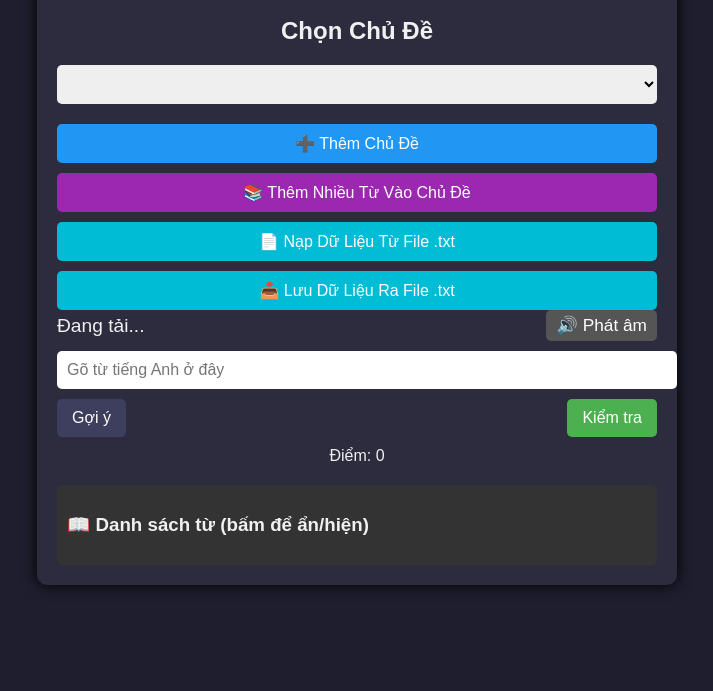
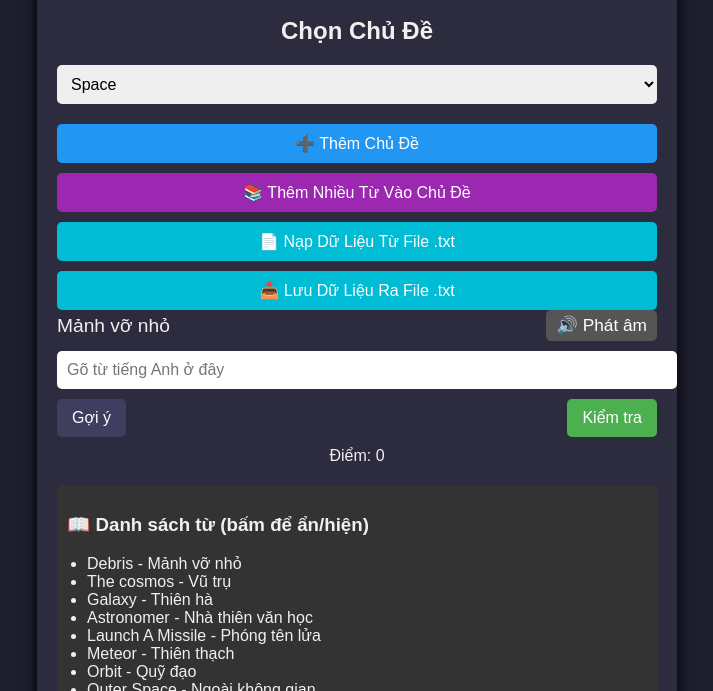
Before and after one commit to KhangHandome/khanghoctumoi, a plain HTML site: page index.html in a window 1280 px wide. Shown: the part 109-800 px from the top of the page, without its empty margins (283-996 px from the left). Drawn offline with Linux system fonts and the light colour scheme.

Commit message:
udpate code

```diff
--- a/index.html
+++ b/index.html
@@ -259,14 +259,8 @@ function addMultipleWordsToTopic() {
   changeTopic();
 }
 
-function loadWordsFromFile() {
-  const fileInput = document.getElementById('fileInput');
-  const file = fileInput.files[0];
-  if (!file) return;
-
-  const reader = new FileReader();
-  reader.onload = function(e) {
-    const lines = e.target.result.split('\n');
+function processFileContent(content) {
+  const lines = content.split('\n');
   let currentTopic = "";
   let count = 0;
 
@@ -296,8 +290,36 @@ function loadWordsFromFile() {
     selector.value = selector.options[0].value;
     changeTopic();
   }
+}
+
+function loadWordsFromFile() {
+  const fileInput = document.getElementById('fileInput');
+  const file = fileInput.files[0];
+  if (!file) return;
+
+  const reader = new FileReader();
+  reader.onload = function(e) {
+    processFileContent(e.target.result);
   };
   reader.readAsText(file);
+}
+
+function loadDefaultFile() {
+  fetch('english_word.txt')
+    .then(response => {
+      if (!response.ok) {
+        throw new Error('Không tìm thấy file a.txt');
+      }
+      return response.text();
+    })
+    .then(content => {
+      processFileContent(content);
+    })
+    .catch(error => {
+      console.error('Lỗi khi nạp file a.txt:', error);
+      // Optionally, you can alert the user
+      // alert('Không thể nạp file a.txt. Vui lòng kiểm tra file.');
+    });
 }
 
 function exportTopicsToFile() {
@@ -345,6 +367,11 @@ function updateWordList() {
   });
   list.style.display = wordListVisible ? "block" : "none";
 }
+
+// Load english_word.txt when the page loads
+window.onload = function() {
+  loadDefaultFile();
+};
 </script>
 </body>
 </html>
```
Lines whose indentation alone changed are shown as unchanged.
